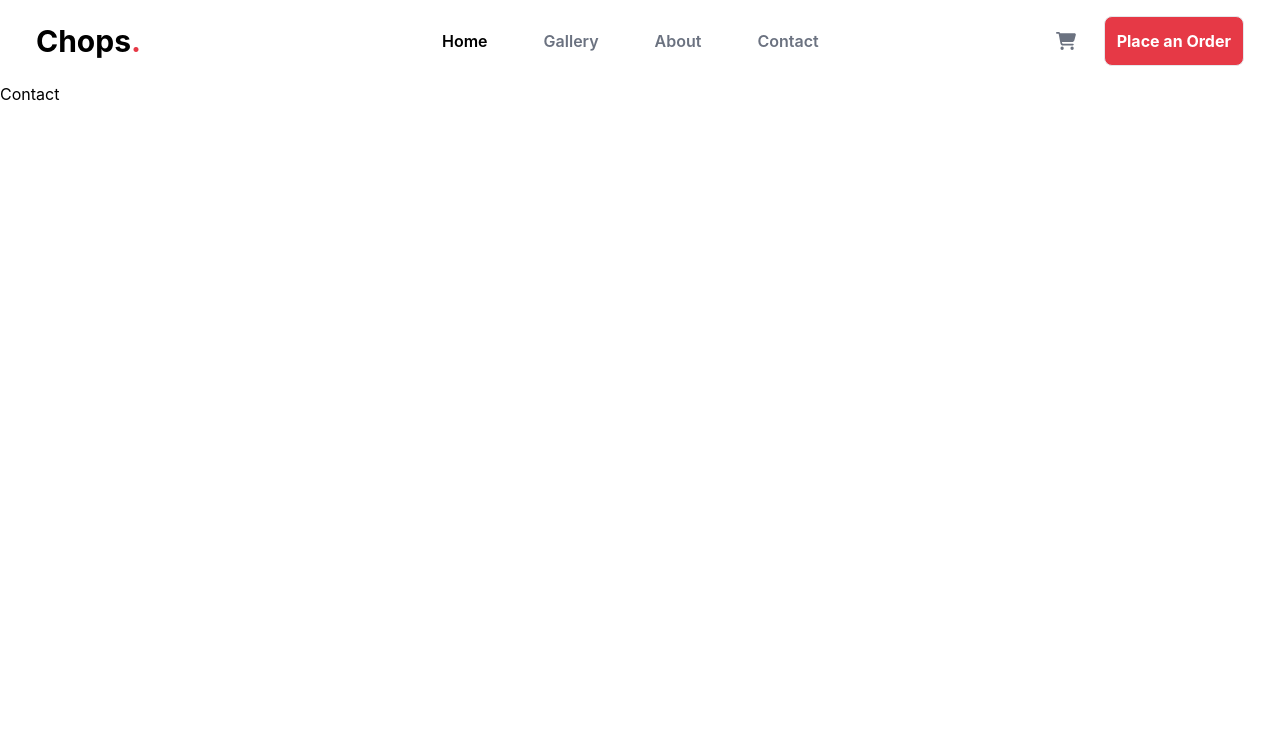
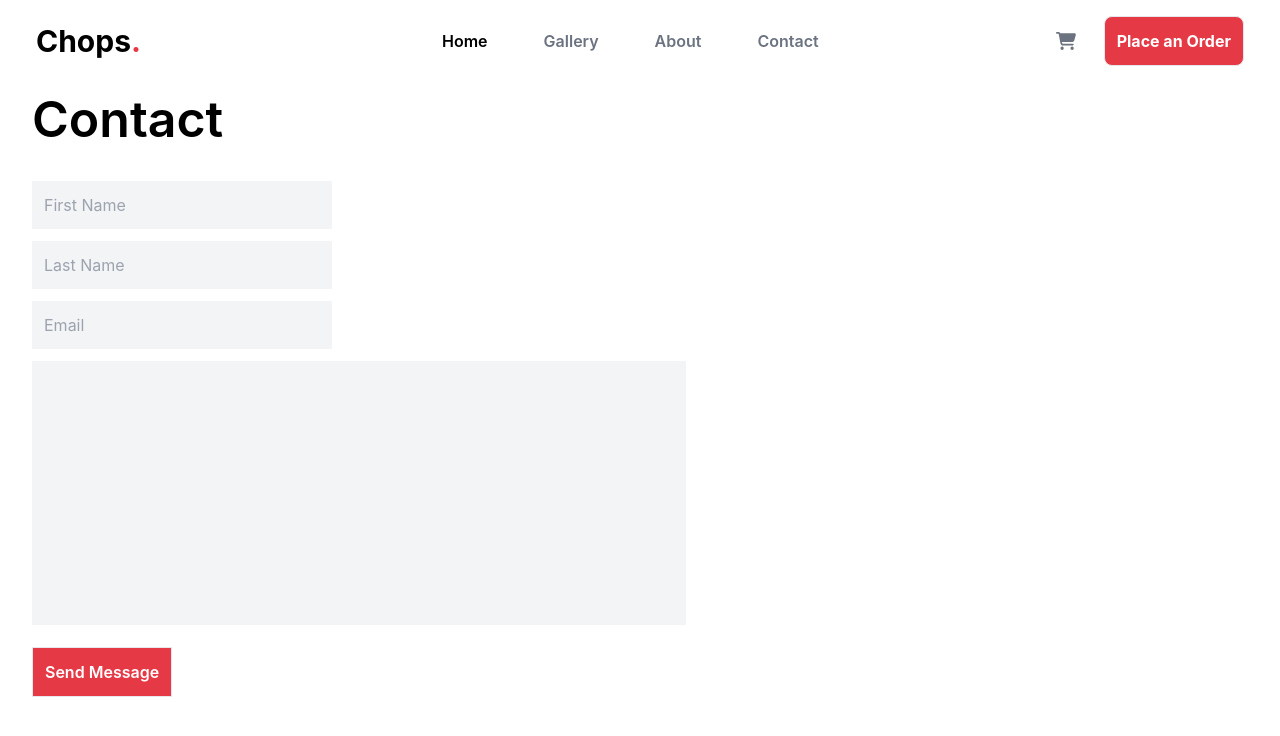
Before and after one commit to ifubaraboye/chops., a React (Create React App) app: page /contact in a window 1280 px wide. Shown: the top 736 px of the page. Built offline with nearby package versions, Linux system fonts and the light colour scheme; a web font is replaced by a local one.

Commit message:
modified file

```diff
--- a/src/pages/Contact.js
+++ b/src/pages/Contact.js
@@ -1,11 +1,28 @@
 import React from "react";
 import { Navbar } from "../components/Navbar";
 
+
 export function Contact() {
     return (
-      <div>
+      <div className="">
         <Navbar />
-        <h1>Contact</h1>
+        <div className="px-8">
+          <h1 className="text-[50px] font-semibold mb-6">Contact</h1>
+
+          <div>
+            <form>
+              <div>
+                <input type="text" placeholder="First Name" className="p-3 mb-3 w-[300px] bg-gray-100 focus:outline-none "></input> <br></br>
+                <input type="text" placeholder="Last Name" className="p-3 mb-3 bg-gray-100 w-[300px] focus:outline-none"></input> <br></br>
+                <input type="email" placeholder="Email" className="p-3 bg-gray-100 w-[300px] mb-3 focus:outline-none"></input> <br></br>
+                {/* <input type="textarea" className="w-[500px]  bg-gray-100 focus:outline-none" placeholder="Your Message" ></input> */}
+                <textarea className="bg-gray-100 p-3 resize-none focus:outline-none" rows={10} cols={60}></textarea>
+              </div>
+              <button className="p-3 border outline-none mt-4 bg-[#E63946] text-white font-semibold">Send Message</button>
+            </form>
+          </div>
+        </div>
+
       </div>
     );
   }
```
